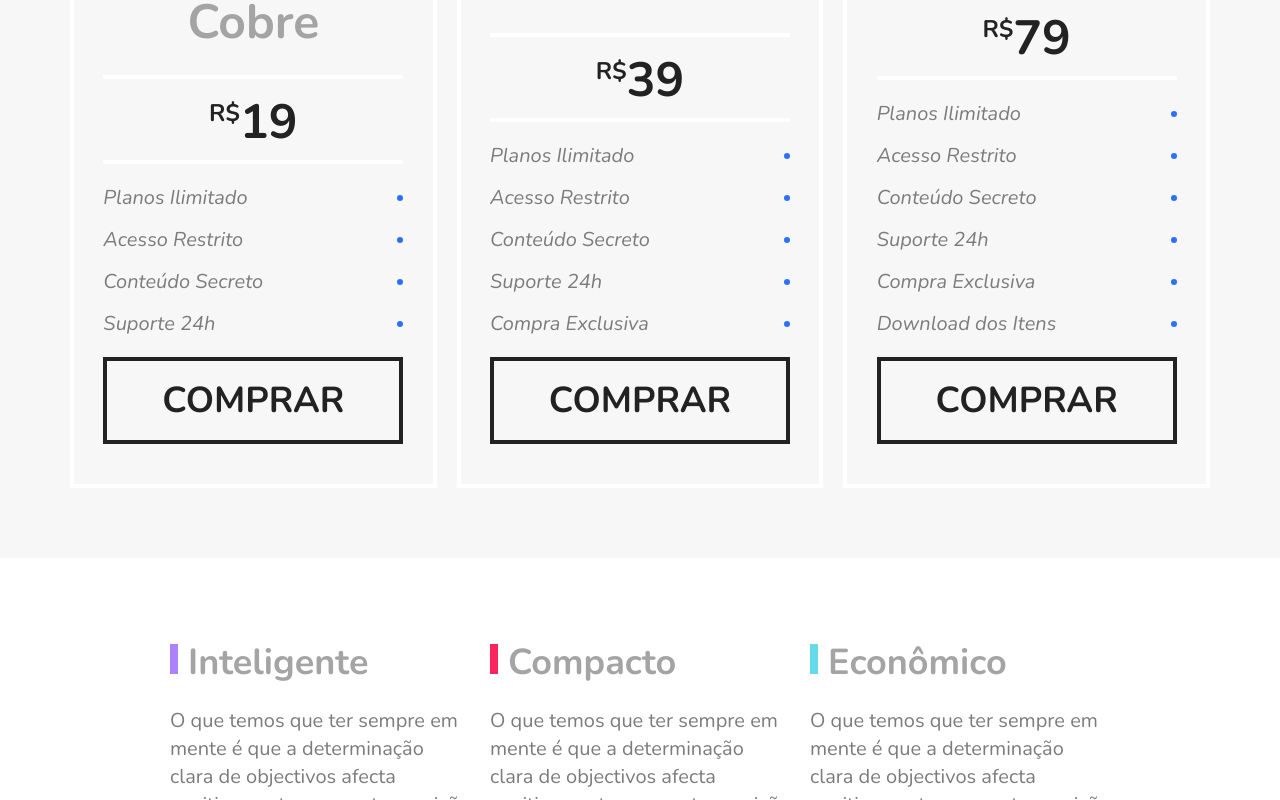
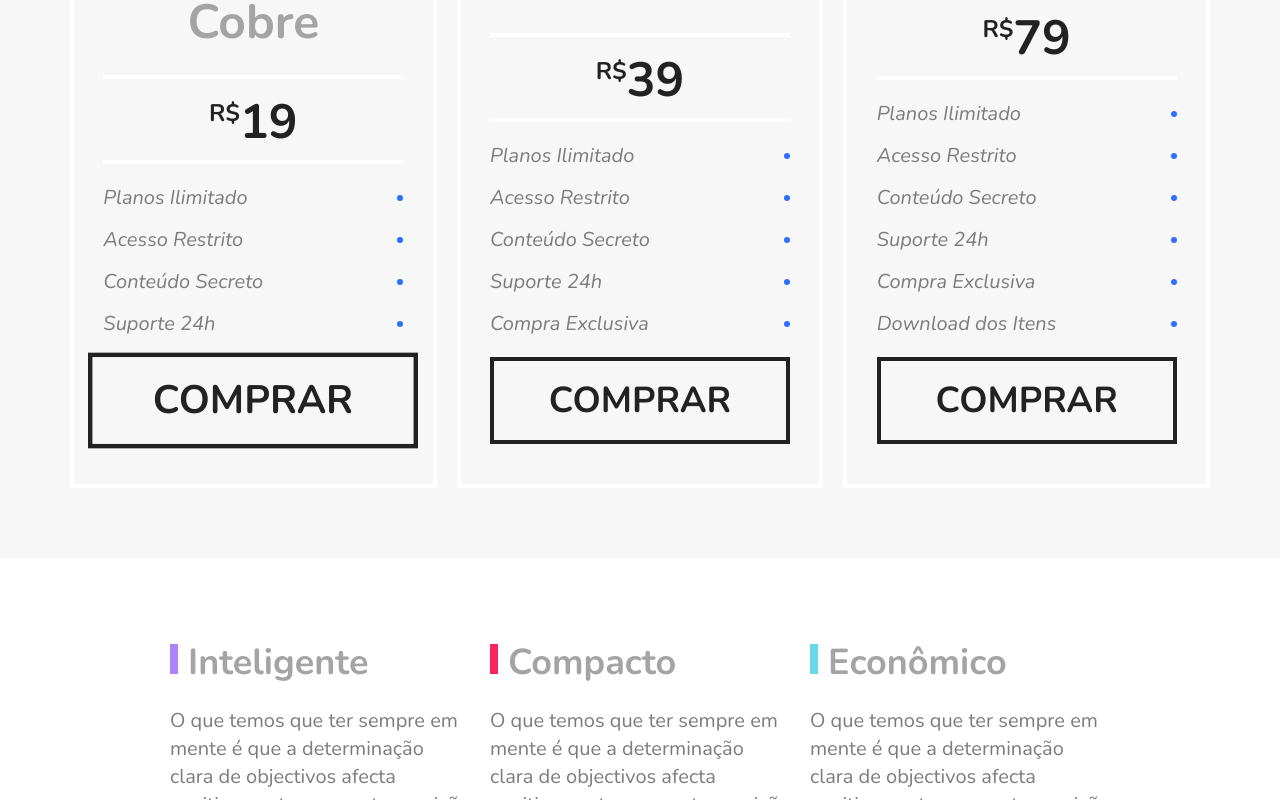
Before and after one commit to julombe/flexblog, a plain HTML site: page index.html in a window 1280 px wide. In both pictures the pointer is over the link 253 px from the left and 2430 px from the top of the page. Shown: the part 2030-2830 px from the top of the page. Drawn offline with nearby package versions, Linux system fonts and the light colour scheme.

Commit message:
Add file

```diff
--- a/styles/style.css
+++ b/styles/style.css
@@ -157,6 +157,7 @@ img {
 .produtos-item {
     flex: 1 1 175px;
     margin: 10px;
+
 }
 
 .produtos-item h2 {
@@ -176,6 +177,7 @@ img {
 
 .blue {
     border-top: 8px solid #66d9eb;
+
 }
 
 /*=== Preço ===*/
@@ -253,6 +255,10 @@ img {
     font-size: 2.25em;
     padding: 15px 0;
     text-align: center;
+}
+
+.preco-item a:hover {
+    transform: scale(1.1);
 }
 
 @media (max-width: 800px) {
```
